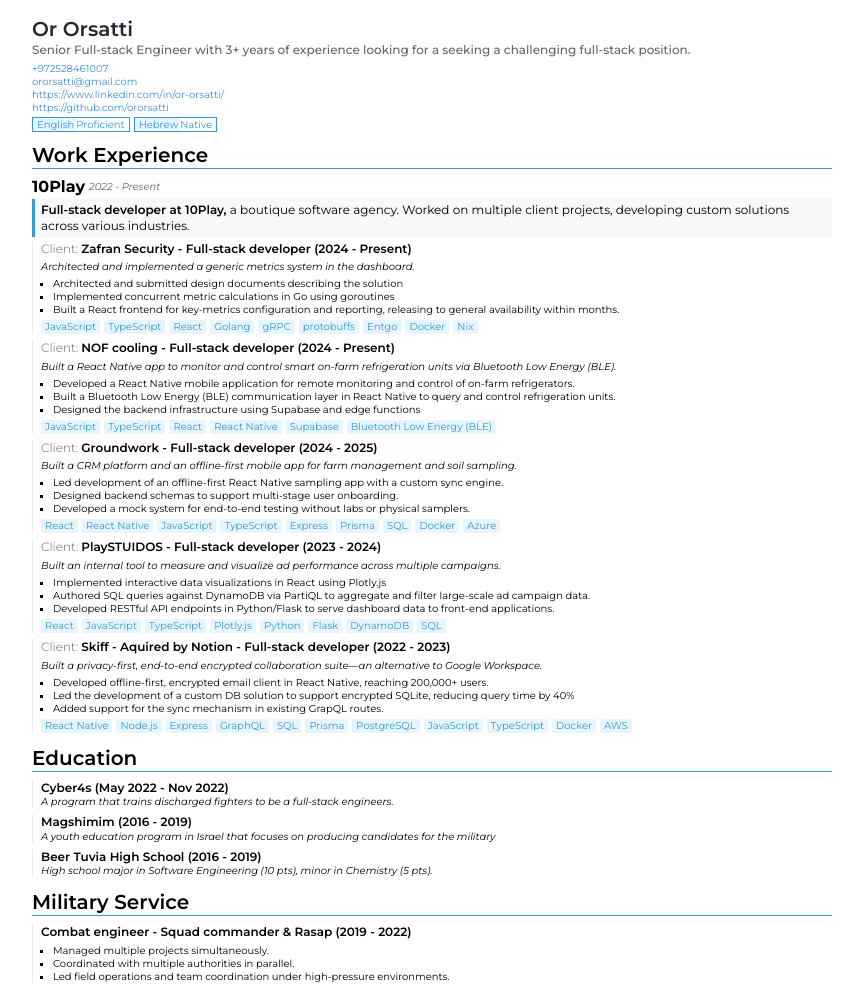
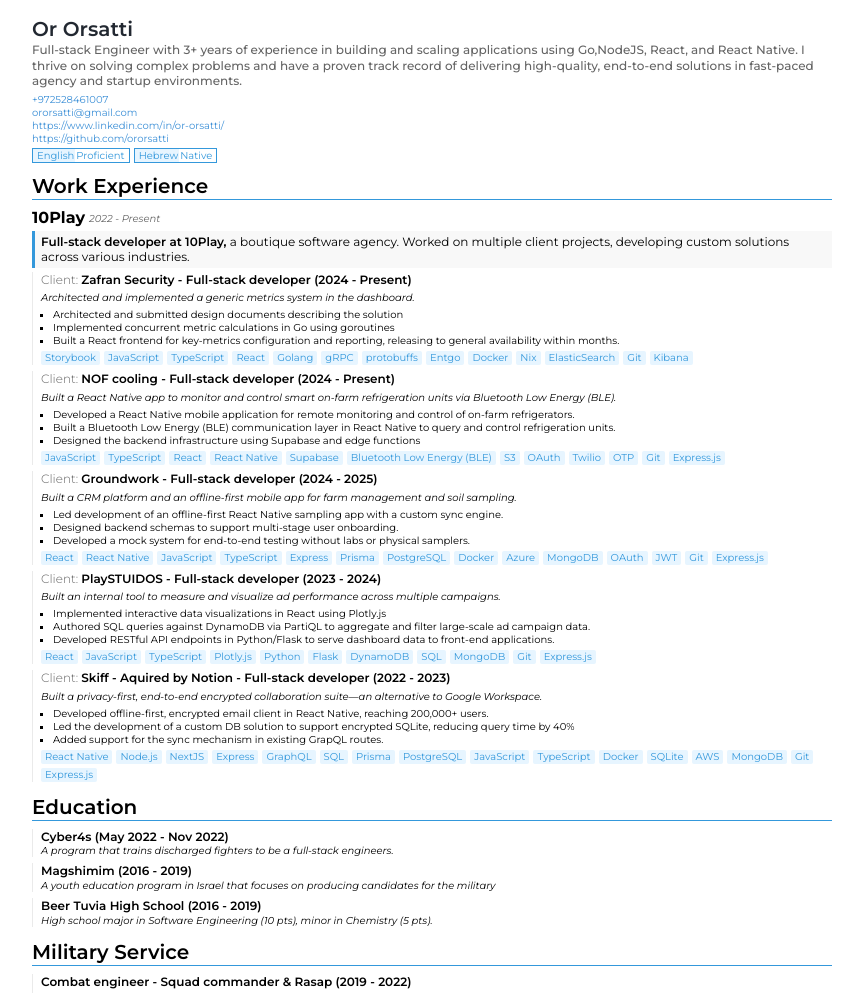
Before and after one commit to ororsatti/resume, a website: page index.html in a window 1280 px wide. Shown: the whole page, without its empty margins (208-1071 px from the left). Drawn offline with nearby package versions, Linux system fonts and the light colour scheme.

Commit message:
fix: remove useless stuff

```diff
--- a/fullstack.json
+++ b/fullstack.json
@@ -1,7 +1,7 @@
 {
     "personalDetails": {
         "name": "Or Orsatti",
-        "description": "Senior Full-stack Engineer with 3+ years of experience looking for a  seeking a challenging full-stack position.",
+        "description": "Full-stack Engineer with 3+ years of experience in building and scaling applications using Go,NodeJS, React, and React Native. I thrive on solving complex problems and have a proven track record of delivering high-quality, end-to-end solutions in fast-paced agency and startup environments.",
         "phoneNumber": "+972528461007",
         "email": "ororsatti@gmail.com",
         "linkedIn": "https://www.linkedin.com/in/or-orsatti/",
@@ -35,6 +35,7 @@
                         "Built a React frontend for key-metrics configuration and reporting, releasing to general availability within months."
                     ],
                     "technologies": [
+                        "Storybook",
                         "JavaScript",
                         "TypeScript",
                         "React",
@@ -43,7 +44,10 @@
                         "protobuffs",
                         "Entgo",
                         "Docker",
-                        "Nix"
+                        "Nix",
+                        "ElasticSearch",
+                        "Git",
+                        "Kibana"
                     ]
                 },
                 {
@@ -62,7 +66,13 @@
                         "React",
                         "React Native",
                         "Supabase",
-                        "Bluetooth Low Energy (BLE)"
+                        "Bluetooth Low Energy (BLE)",
+                        "S3",
+                        "OAuth",
+                        "Twilio",
+                        "OTP",
+                        "Git",
+                        "Express.js"
                     ]
                 },
                 {
@@ -83,9 +93,14 @@
                         "TypeScript",
                         "Express",
                         "Prisma",
-                        "SQL",
+                        "PostgreSQL",
                         "Docker",
-                        "Azure"
+                        "Azure",
+                        "MongoDB",
+                        "OAuth",
+                        "JWT",
+                        "Git",
+                        "Express.js"
                     ]
                 },
                 {
@@ -107,7 +122,10 @@
                         "Python",
                         "Flask",
                         "DynamoDB",
-                        "SQL"
+                        "SQL",
+                        "MongoDB",
+                        "Git",
+                        "Express.js"
                     ]
                 },
                 {
@@ -124,6 +142,7 @@
                     "technologies": [
                         "React Native",
                         "Node.js",
+                        "NextJS",
                         "Express",
                         "GraphQL",
                         "SQL",
@@ -132,7 +151,11 @@
                         "JavaScript",
                         "TypeScript",
                         "Docker",
-                        "AWS"
+                        "SQLite",
+                        "AWS",
+                        "MongoDB",
+                        "Git",
+                        "Express.js"
                     ]
                 }
             ]
@@ -161,11 +184,6 @@
     "militeryService": {
         "title": "Combat engineer - Squad commander & Rasap",
         "start": "2019",
-        "end": "2022",
-        "bulletPoints": [
-            "Managed multiple projects simultaneously.",
-            "Coordinated with multiple authorities in parallel.",
-            "Led field operations and team coordination under high-pressure environments."
-        ]
+        "end": "2022"
     }
 }
--- a/index.css
+++ b/index.css
@@ -206,6 +206,7 @@
     display: flex;
     flex-direction: row;
     gap: 4px;
+    flex-wrap: wrap;
 }
 
 .project__tech>li {
```
Also changed, not shown: companies.csv (deleted, +0 -16 lines).
